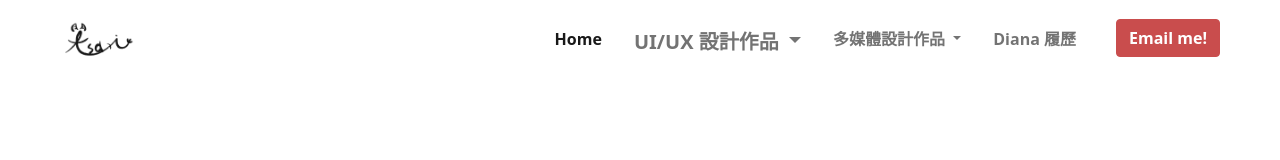
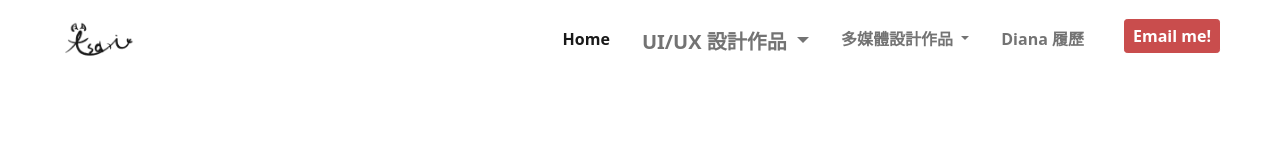
Before and after one commit to TaiwanTaipeiDiana/Dianaresume, a plain HTML site: page index.html in a window 1280 px wide. Shown: the top 160 px of the page. Drawn offline with nearby package versions, Linux system fonts and the light colour scheme.

Commit message:
Update index.html

```diff
--- a/index.html
+++ b/index.html
@@ -58,7 +58,7 @@
               <a class="nav-link fw-bold fs-6" href="resume.html">Diana 履歷</a>
             </li>
             <li class="nav-item ms-4">
-              <a class="btn btn-primary fw-bold fs-6" href="#" role="button">Email me!</a>
+              <a class="btn btn-primary btn-sm fw-bold fs-6" href="#" role="button">Email me!</a>
             </li>
           </ul>
         </div>
```
